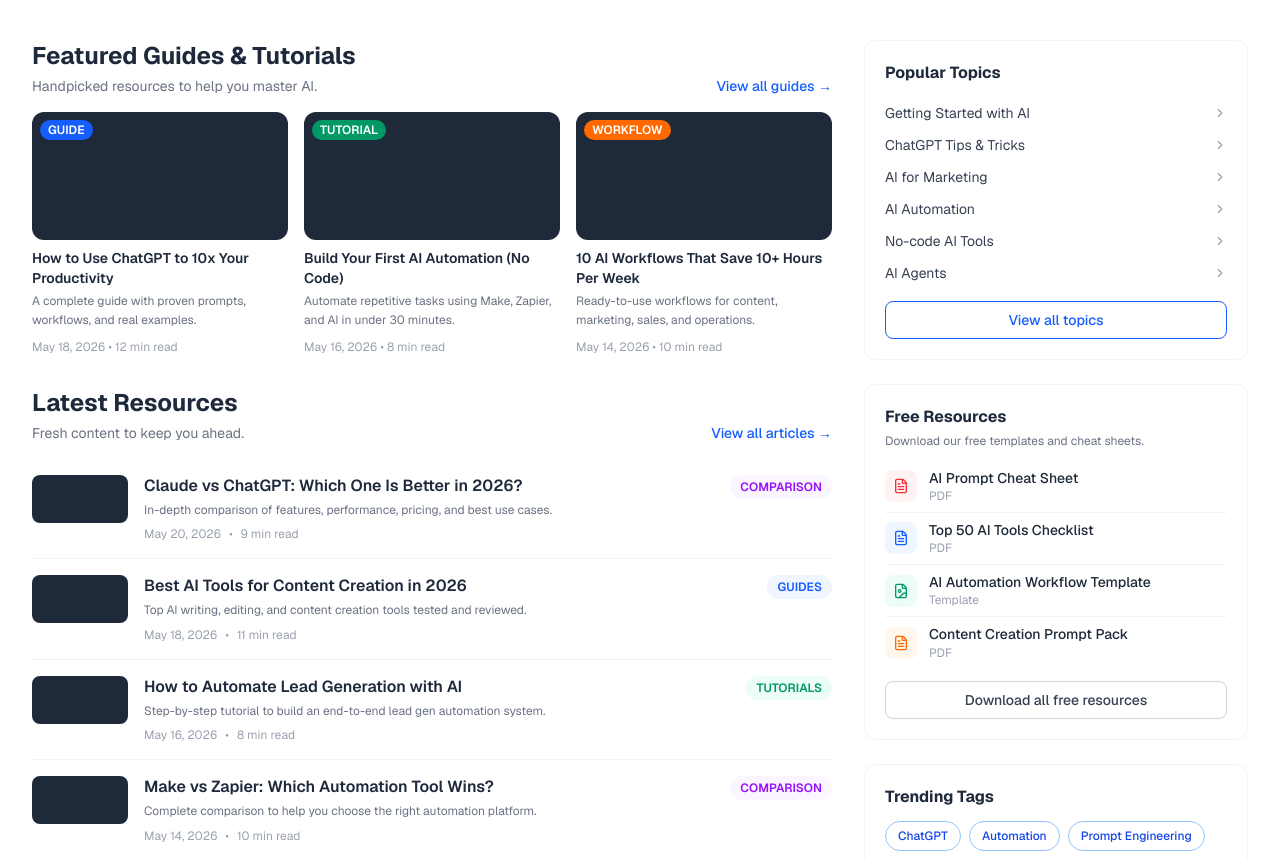
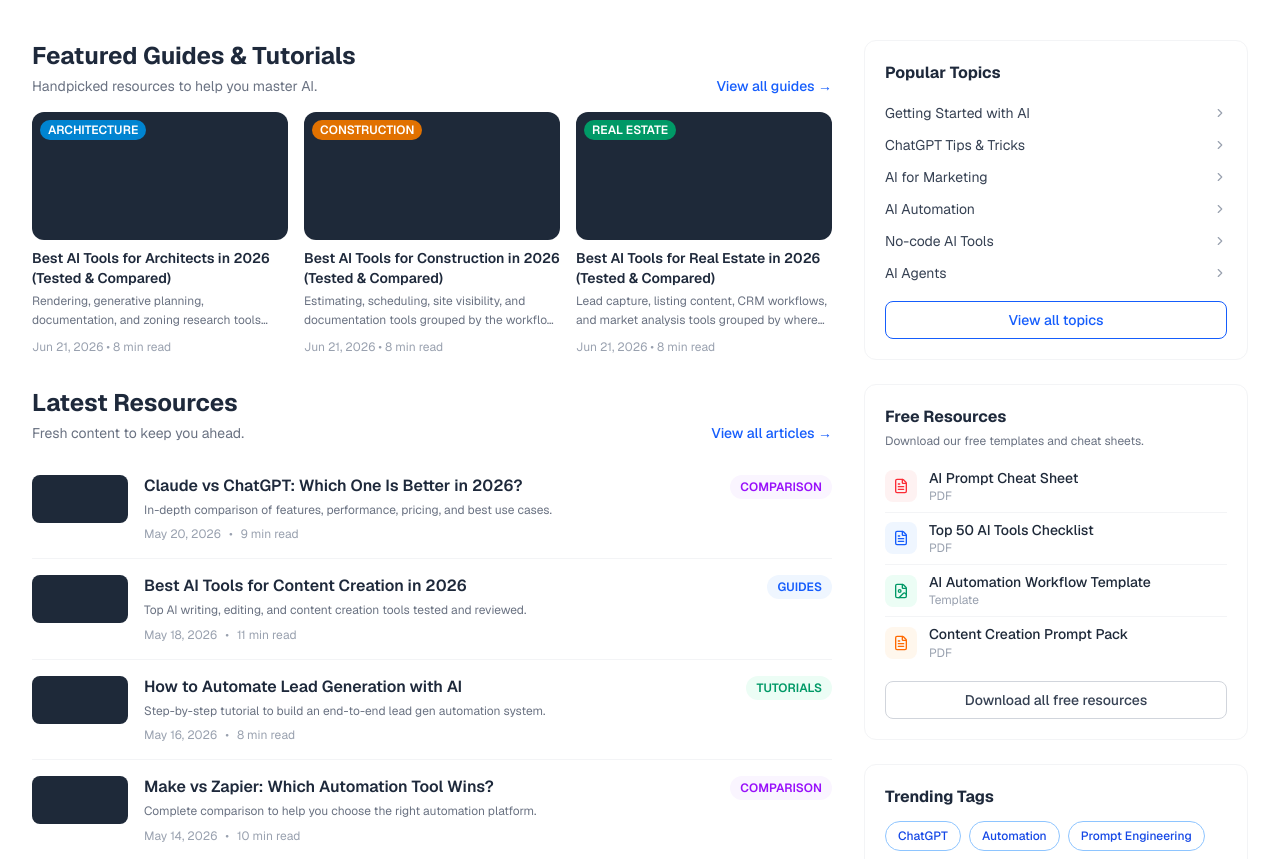
Before and after one commit to tienbaoweb-learn/smart-ai-directory, a Next.js app: page /resources in a window 1280 px wide. Shown: the part 1100-1959 px from the top of the page. Built offline with nearby package versions, Linux system fonts and the light colour scheme.

Commit message:
Link Featured Guides section on Resources page to real industry guides

```diff
--- a/app/resources/page.tsx
+++ b/app/resources/page.tsx
@@ -15,6 +15,7 @@
 import Navbar from "../components/Navbar";
 import Newsletter from "../components/Newsletter";
 import Footer from "../components/Footer";
+import { guidesData } from "../../lib/guides-data";
 
 // ─── CATEGORY CARD THEMES ─────────────────────────────────────────────────────
 
@@ -33,9 +34,9 @@
 // ─── FEATURED GUIDE BADGE STYLES ─────────────────────────────────────────────
 
 const GUIDE_BADGE: Record<string, string> = {
-  GUIDE:    "bg-blue-600 text-white",
-  TUTORIAL: "bg-emerald-600 text-white",
-  WORKFLOW: "bg-orange-500 text-white",
+  ARCHITECTURE:  "bg-sky-600 text-white",
+  CONSTRUCTION:  "bg-amber-600 text-white",
+  "REAL ESTATE": "bg-emerald-600 text-white",
 };
 
 // ─── FREE RESOURCE ICON THEMES ────────────────────────────────────────────────
@@ -49,29 +50,19 @@
 
 // ─── DATA ─────────────────────────────────────────────────────────────────────
 
-const FEATURED_GUIDES = [
-  {
-    badge: "GUIDE",
-    title: "How to Use ChatGPT to 10x Your Productivity",
-    desc: "A complete guide with proven prompts, workflows, and real examples.",
-    date: "May 18, 2026",
-    read: "12 min read",
-  },
-  {
-    badge: "TUTORIAL",
-    title: "Build Your First AI Automation (No Code)",
-    desc: "Automate repetitive tasks using Make, Zapier, and AI in under 30 minutes.",
-    date: "May 16, 2026",
-    read: "8 min read",
-  },
-  {
-    badge: "WORKFLOW",
-    title: "10 AI Workflows That Save 10+ Hours Per Week",
-    desc: "Ready-to-use workflows for content, marketing, sales, and operations.",
-    date: "May 14, 2026",
-    read: "10 min read",
-  },
-];
+const FEATURED_SLUGS = ["architecture-ai-tools", "construction-ai-tools", "real-estate-ai-tools"];
+
+const FEATURED_GUIDES = FEATURED_SLUGS.map((slug) => {
+  const g = guidesData.find((guide) => guide.slug === slug)!;
+  return {
+    badge: g.badge,
+    title: g.title,
+    desc: g.description,
+    date: g.date,
+    read: g.readTime,
+    href: g.href,
+  };
+});
 
 const SIDEBAR_TOPICS = [
   "Getting Started with AI",
@@ -309,7 +300,7 @@
                 {/* 3 cards */}
                 <div className="grid grid-cols-1 sm:grid-cols-3 gap-4">
                   {FEATURED_GUIDES.map((guide) => (
-                    <a key={guide.title} href="#" className="group flex flex-col">
+                    <Link key={guide.title} href={guide.href} className="group flex flex-col">
                       {/* Thumbnail */}
                       <div className="bg-gray-800 rounded-xl aspect-[2/1] relative overflow-hidden">
                         {/* TODO: replace with image */}
@@ -329,7 +320,7 @@
                       <p className="text-xs text-gray-400 mt-2">
                         {guide.date} &bull; {guide.read}
                       </p>
-                    </a>
+                    </Link>
                   ))}
                 </div>
               </div>
```
